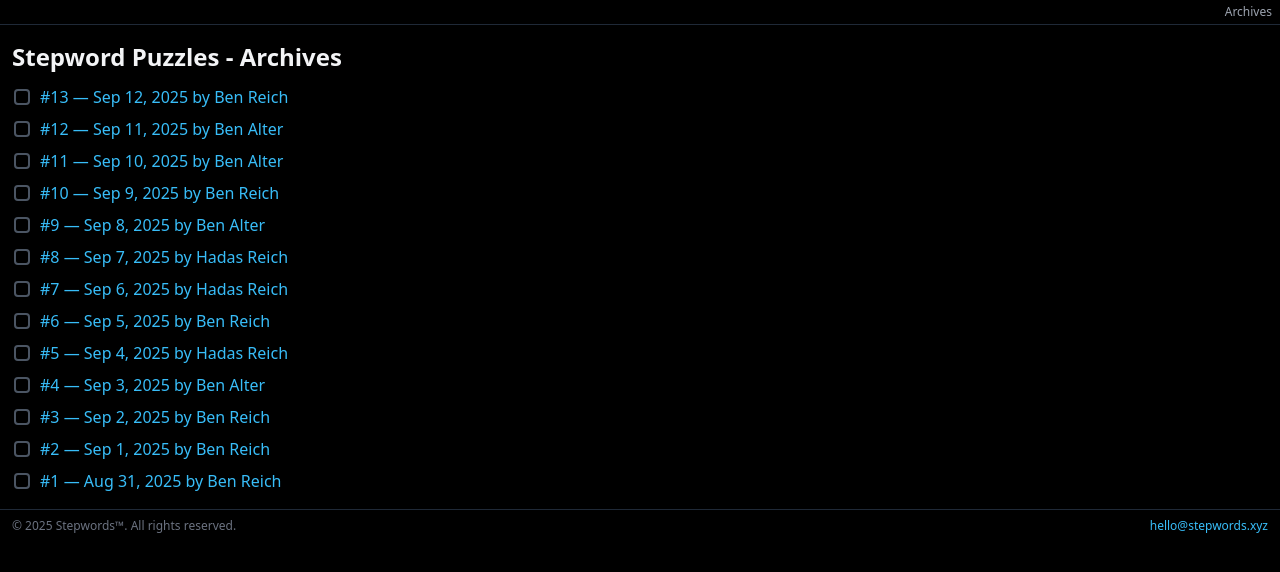
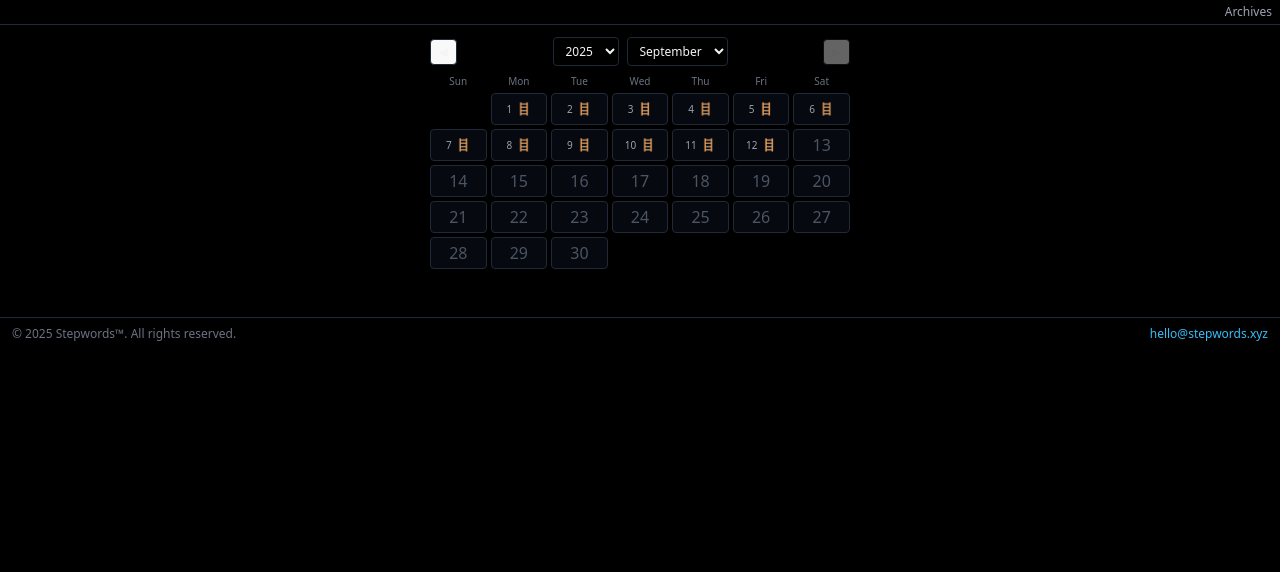
Before and after one commit to benreich4/stepwords, a React (Vite) app: page /archives in a window 1280 px wide. Shown: the top 572 px of the page. Built offline with nearby package versions, Linux system fonts and the light colour scheme.

Commit message:
Made archive page look like a calendar

```diff
--- a/src/pages/Archives.jsx
+++ b/src/pages/Archives.jsx
@@ -1,72 +1,201 @@
-import { useEffect, useState } from "react";
+import { useEffect, useMemo, useState } from "react";
 import { Link } from "react-router-dom";
 import { fetchManifest } from "../lib/puzzles.js";
-import { formatShortDate } from "../lib/date.js"
 
 export default function Archives() {
-  const [puzzles, setPuzzles] = useState([]);
+  const [manifest, setManifest] = useState([]);
   const [err, setErr] = useState("");
-
-  // Check if a puzzle is completed
-  const isPuzzleCompleted = (puzzleId) => {
-    const completedPuzzles = localStorage.getItem('stepwords-completed');
-    if (!completedPuzzles) return false;
-
-    try {
-      const parsed = JSON.parse(completedPuzzles);
-      return parsed.includes(puzzleId);
-    } catch {
-      return false;
-    }
-  };
-
-  // Check if a puzzle has been started (has saved state)
-  const isPuzzleStarted = (puzzleId) => {
-    return localStorage.getItem(`stepwords-${puzzleId}`) !== null;
-  };
+  const [current, setCurrent] = useState({ year: 0, month: 0 });
 
   useEffect(() => {
     document.title = "Stepword Puzzles - Archives";
     fetchManifest()
-      .then((list) => {
-        // Sort by date desc to show most recent first
-        setPuzzles(list.sort((a, b) => new Date(b.date) - new Date(a.date)));
-      })
+      .then((list) => setManifest(list))
       .catch((e) => setErr(e.message));
   }, []);
 
+  const completedIds = useMemo(() => {
+    try {
+      return new Set(JSON.parse(localStorage.getItem("stepwords-completed") || "[]"));
+    } catch {
+      return new Set();
+    }
+  }, []);
+
+  const { months, minDate, maxDate, minYM, maxYM } = useMemo(() => {
+    if (!manifest.length) return { months: [], minDate: null, maxDate: null, minYM: null, maxYM: null };
+
+    // Map date string -> puzzle
+    const byDate = new Map();
+    let minDate = null;
+    let maxDate = null;
+    for (const p of manifest) {
+      byDate.set(p.date, p);
+      const d = new Date(p.date);
+      if (!minDate || d < minDate) minDate = d;
+      if (!maxDate || d > maxDate) maxDate = d;
+    }
+
+    // Build list of months from minDate to maxDate inclusive
+    const start = new Date(minDate.getFullYear(), minDate.getMonth(), 1);
+    const end = new Date(maxDate.getFullYear(), maxDate.getMonth(), 1);
+    const months = [];
+
+    for (let y = start.getFullYear(), m = start.getMonth(); y < end.getFullYear() || (y === end.getFullYear() && m <= end.getMonth()); ) {
+      months.push({ year: y, month: m });
+      m += 1;
+      if (m > 11) { m = 0; y += 1; }
+    }
+
+    // For each month, build a 6x7 grid of dates (Sun-Sat)
+    const monthData = months.map(({ year, month }) => {
+      const firstOfMonth = new Date(year, month, 1);
+      const daysInMonth = new Date(year, month + 1, 0).getDate();
+      const startOffset = firstOfMonth.getDay(); // 0=Sun
+      const cells = Array.from({ length: 42 }, (_, idx) => {
+        const dayNum = idx - startOffset + 1;
+        if (dayNum < 1 || dayNum > daysInMonth) return null; // outside current month
+        const d = new Date(year, month, dayNum);
+        // Only render within puzzle range
+        if (d < minDate || d > maxDate) return { date: d, puzzle: null };
+        const iso = d.toISOString().slice(0, 10);
+        const puzzle = byDate.get(iso) || null;
+        return { date: d, puzzle };
+      });
+      return { year, month, cells };
+    });
+
+    return { months: monthData, minDate, maxDate, minYM: months[0], maxYM: months[months.length - 1] };
+  }, [manifest]);
+
+  // Initialize current to latest month once months are available
+  useEffect(() => {
+    if (months.length) {
+      const latest = months[months.length - 1];
+      setCurrent({ year: latest.year, month: latest.month });
+    }
+  }, [months.length]);
+
+  const years = useMemo(() => {
+    if (!minDate || !maxDate) return [];
+    const ys = [];
+    for (let y = minDate.getFullYear(); y <= maxDate.getFullYear(); y++) ys.push(y);
+    return ys;
+  }, [minDate, maxDate]);
+
+  const allowedMonthsForYear = (y) => {
+    if (!minDate || !maxDate) return [...Array(12).keys()];
+    const minY = minDate.getFullYear();
+    const maxY = maxDate.getFullYear();
+    let start = 0, end = 11;
+    if (y === minY) start = minDate.getMonth();
+    if (y === maxY) end = maxDate.getMonth();
+    return Array.from({ length: end - start + 1 }, (_, i) => start + i);
+  };
+
+  const canPrev = months.length && (current.year > (minYM?.year ?? 0) || (current.year === (minYM?.year ?? 0) && current.month > (minYM?.month ?? 0)));
+  const canNext = months.length && (current.year < (maxYM?.year ?? 0) || (current.year === (maxYM?.year ?? 0) && current.month < (maxYM?.month ?? 0)));
+
+  const ensureInRange = (y, m) => {
+    // Clamp year and month to available range
+    let year = y, month = m;
+    if (minDate && year < minDate.getFullYear()) year = minDate.getFullYear();
+    if (maxDate && year > maxDate.getFullYear()) year = maxDate.getFullYear();
+    const allowed = allowedMonthsForYear(year);
+    if (!allowed.includes(month)) {
+      if (month < allowed[0]) month = allowed[0];
+      if (month > allowed[allowed.length - 1]) month = allowed[allowed.length - 1];
+    }
+    return { year, month };
+  };
+
+  const goPrev = () => {
+    if (!canPrev) return;
+    let y = current.year, m = current.month - 1;
+    if (m < 0) { m = 11; y -= 1; }
+    setCurrent(ensureInRange(y, m));
+  };
+  const goNext = () => {
+    if (!canNext) return;
+    let y = current.year, m = current.month + 1;
+    if (m > 11) { m = 0; y += 1; }
+    setCurrent(ensureInRange(y, m));
+  };
+
+  const onYearChange = (e) => {
+    const y = parseInt(e.target.value, 10);
+    setCurrent((cur) => ensureInRange(y, cur.month));
+  };
+  const onMonthChange = (e) => {
+    const m = parseInt(e.target.value, 10);
+    setCurrent((cur) => ensureInRange(cur.year, m));
+  };
+
+  const currentMonthData = months.find((mm) => mm.year === current.year && mm.month === current.month);
+
+  const monthName = (y, m) => new Intl.DateTimeFormat("en-US", { month: "long", year: "numeric" }).format(new Date(y, m, 1));
+
   return (
-    <div className="px-3 py-4">
-      <div className="mb-3">
-        <h1 className="text-2xl font-bold">Stepword Puzzles - Archives</h1>
-      </div>
+    <div className="px-3 py-3 flex justify-center">
+      <div className="w-full max-w-[420px]">
+        <div className="mb-2 flex items-center justify-between gap-2">
+          <button onClick={goPrev} disabled={!canPrev} className="px-2 py-1 text-xs rounded border border-gray-800 disabled:opacity-40">◀</button>
+          <div className="flex items-center gap-2">
+            <select value={current.year} onChange={onYearChange} className="bg-black border border-gray-800 rounded px-2 py-1 text-xs">
+              {years.map((y) => (
+                <option key={y} value={y}>{y}</option>
+              ))}
+            </select>
+            <select value={current.month} onChange={onMonthChange} className="bg-black border border-gray-800 rounded px-2 py-1 text-xs">
+              {allowedMonthsForYear(current.year).map((m) => (
+                <option key={m} value={m}>{new Intl.DateTimeFormat('en-US', { month: 'long' }).format(new Date(current.year, m, 1))}</option>
+              ))}
+            </select>
+          </div>
+          <button onClick={goNext} disabled={!canNext} className="px-2 py-1 text-xs rounded border border-gray-800 disabled:opacity-40">▶</button>
+        </div>
       {err && <div className="text-red-400 mb-2">{err}</div>}
-      <ul className="space-y-2">
-        {puzzles.map((p) => {
-          const completed = isPuzzleCompleted(p.id);
-          const started = isPuzzleStarted(p.id);
 
-          return (
-            <li key={p.id} className="flex items-center gap-2">
-              <div className="w-5 h-5 flex items-center justify-center">
-                {completed ? (
-                  <span className="text-green-400 text-lg">✓</span>
-                ) : started ? (
-                  <div className="w-4 h-4 border-2 border-gray-500 rounded"></div>
-                ) : (
-                  <div className="w-4 h-4 border-2 border-gray-600 rounded"></div>
-                )}
-              </div>
-              <Link className="text-sky-400 hover:underline flex-1" to={`/${p.id}`}>
-                #{p.id} — {formatShortDate(p.date) || "Unknown date"} by {p.author || "Unknown"}
-              </Link>
-            </li>
-          );
-        })}
-      </ul>
-      {!puzzles.length && !err && (
+      {!months.length && !err && (
         <div className="text-gray-400 mt-4">No puzzles found.</div>
       )}
+
+        {currentMonthData && (
+          <div>
+            <div className="grid grid-cols-7 gap-1 text-center text-[10px] text-gray-500 mb-1">
+              {['Sun','Mon','Tue','Wed','Thu','Fri','Sat'].map((d) => (
+                <div key={d}>{d}</div>
+              ))}
+            </div>
+            <div className="grid grid-cols-7 gap-1">
+              {currentMonthData.cells.map((cell, idx) => {
+                if (cell === null) {
+                  return <div key={idx} className="h-8" />;
+                }
+                const dayNum = cell.date.getDate();
+                const puzzle = cell.puzzle;
+                if (!puzzle) {
+                  return (
+                    <div key={idx} className="h-8 rounded border border-gray-800 bg-gray-900/40 text-gray-600 flex items-center justify-center">
+                      {dayNum}
+                    </div>
+                  );
+                }
+                const solved = completedIds.has(puzzle.id);
+                const icon = solved ? '✓' : '🪜';
+                const color = solved ? 'text-green-400' : 'text-gray-300';
+                const bg = solved ? 'bg-gray-900/60' : 'bg-gray-900/40';
+                return (
+                  <Link key={idx} to={`/${puzzle.id}`} className={`h-8 rounded border border-gray-800 ${bg} hover:border-gray-600 flex items-center justify-center gap-1`}>
+                    <span className="text-[10px] text-gray-400">{dayNum}</span>
+                    <span className={`${color} text-xs leading-none`}>{icon}</span>
+                  </Link>
+                );
+              })}
+            </div>
+          </div>
+        )}
+      </div>
     </div>
   );
 }
```
